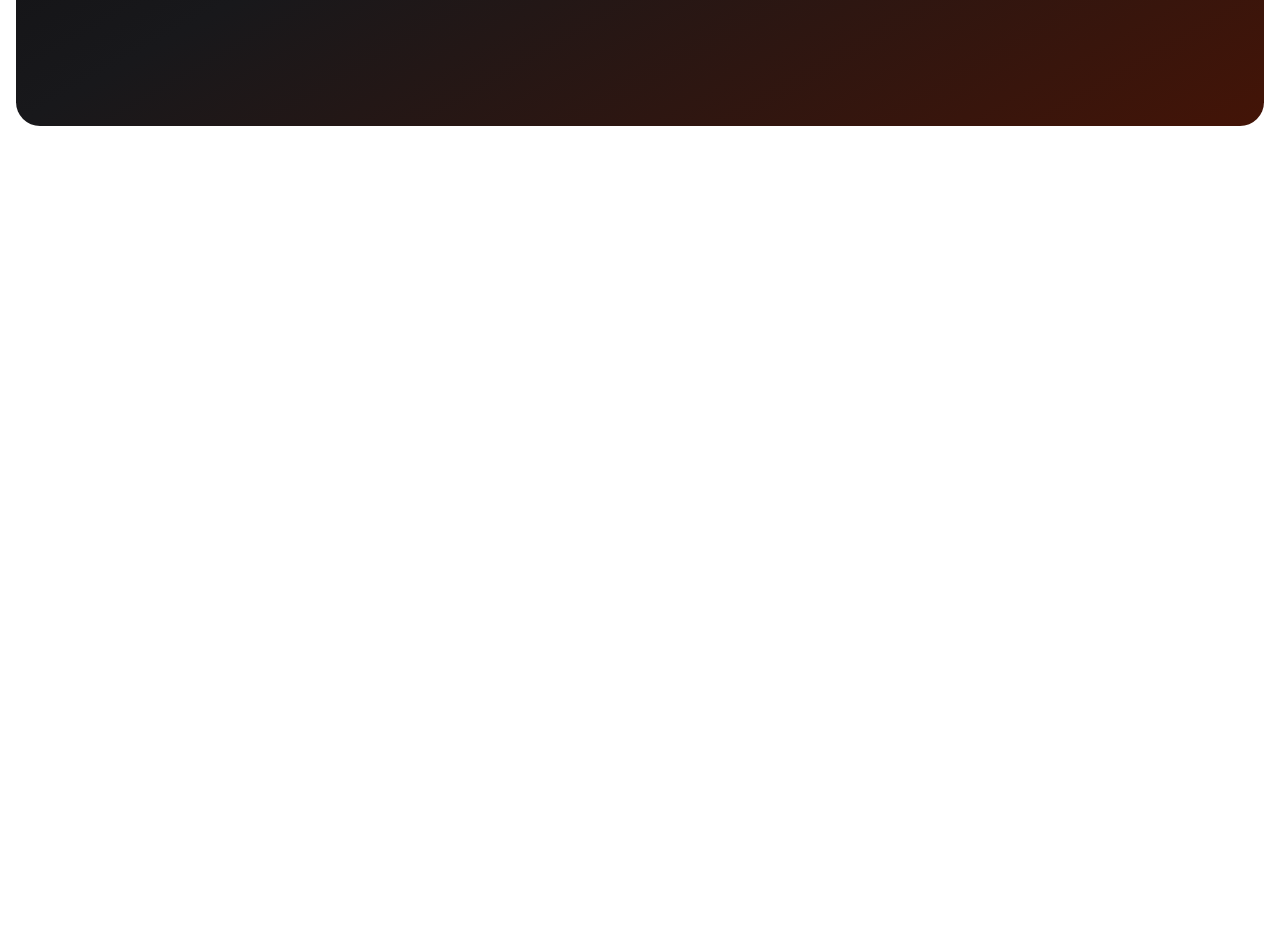
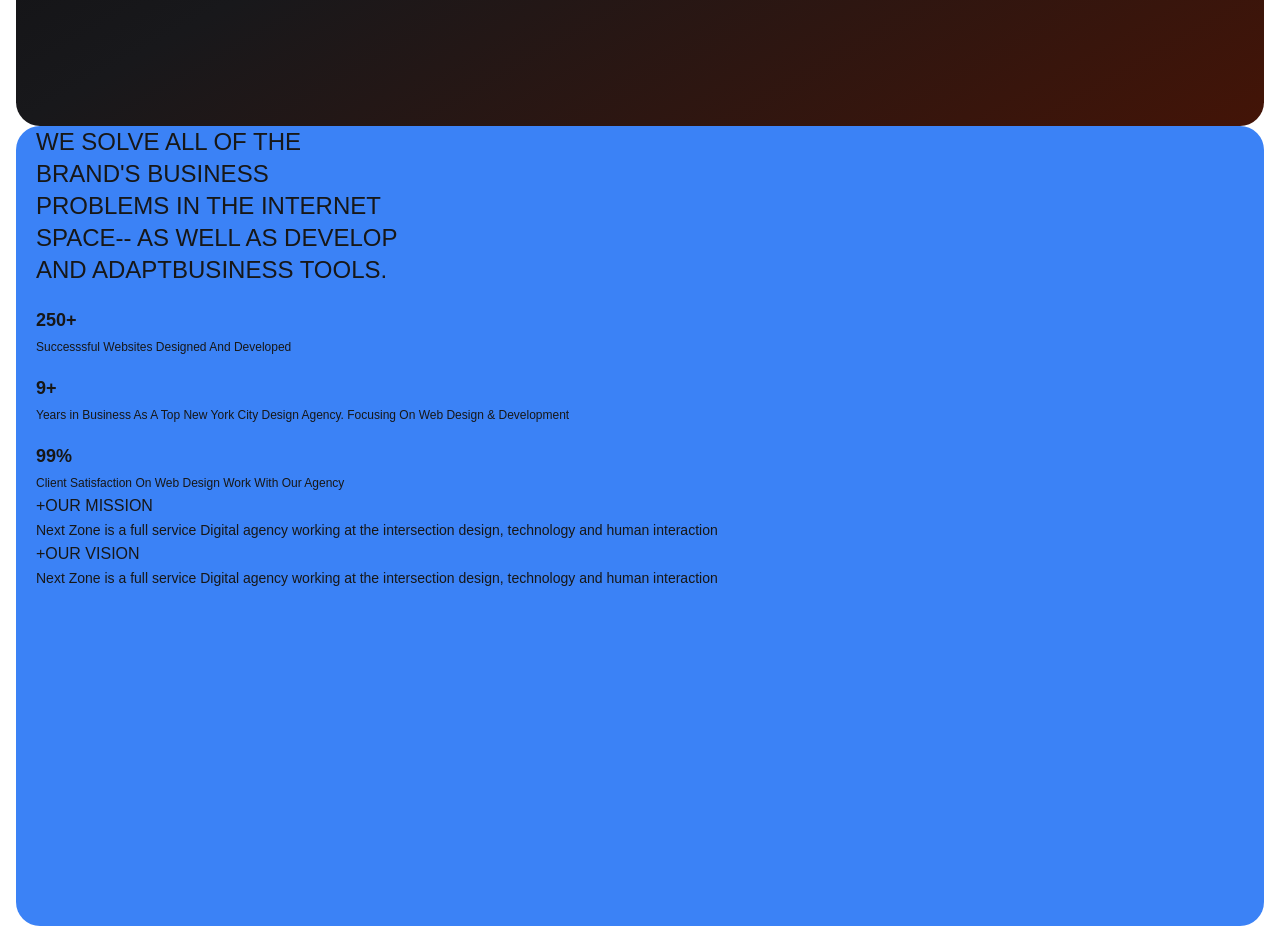
Before and after one commit to PriyanshuGo/agency-landing-pageUI, a Next.js app: page / in a window 1280 px wide. Shown: the part 660-1586 px from the top of the page. Before the commit the page ends 800 px from the top, so only its background shows below. Built offline with nearby package versions, Linux system fonts and the light colour scheme.

Commit message:
Basic  htmlstructure for content is done.

```diff
--- a/src/app/page.js
+++ b/src/app/page.js
@@ -1,5 +1,6 @@
 import HeroSection from "@/components/HeroSection";
 import Navbar from "@/components/Navbar";
+import Section1 from "@/components/Section1";
 import Image from "next/image";
 
 export default function Home() {
@@ -7,6 +8,7 @@ export default function Home() {
     <div>
       <Navbar />
       <HeroSection />
+      <Section1 />
     </div>
   );
 }
--- a/src/components/HeroSection.js
+++ b/src/components/HeroSection.js
@@ -27,7 +27,7 @@ function HeroSection() {
 
               <span className='text-lg'>5.0</span>
               <div className='flex text-orange-500 size-12 items-start m-0'>
-                {[...Array(5)].map((_, index) => (
+                {Array(5).fill(null).map((_, index) => (
                 <Star key={index} className='fill-current' />
                  ))}
               </div>
--- /dev/null
+++ b/src/components/Section1.js
@@ -0,0 +1,59 @@
+function Section1() {
+    return (
+      <div className="h-[100vh] box-border overflow-auto bg-blue-500 mx-4 rounded-3xl space-y-15">
+        <div className="space-y-5 mx-5">
+          <h1 className="text-2xl">
+            <span>WE SOLVE ALL OF THE </span> <br />
+            <span>BRAND'S BUSINESS</span> <br />
+            <span>
+             <span> PROBLEMS IN THE <span className="">INTERNET</span></span>
+            </span>{" "}
+            <br />
+            <span className="">
+              <span>SPACE</span>-- AS WELL AS DEVELOP
+            </span>{" "}
+            <br />
+            <span>
+              AND ADAPT<span className="">BUSINESS TOOLS.</span>
+            </span>
+          </h1>
+
+          <div className="flex flex-col space-y-4">
+            <div>
+              <p className="font-bold text-lg">250+</p>
+              <span className="text-xs">
+                Successsful Websites Designed And Developed
+              </span>
+            </div>
+            <div>
+              <p className="font-bold text-lg">9+</p>
+              <span className="text-xs">
+                Years in Business As A Top New York City Design Agency. Focusing
+                On Web Design & Development
+              </span>
+            </div>
+            <div>
+              <p className="font-bold text-lg">99%</p>
+              <span className="text-xs">
+                Client Satisfaction On Web Design Work With Our Agency
+              </span>
+            </div>
+          </div>
+        </div>
+
+        {/* MISSION BLOCK */}
+        <div className="mx-5">
+          <div>
+            <p>+OUR MISSION</p>
+            <span className="text-sm">Next Zone is a full service Digital agency working at the intersection design, technology and human interaction</span>
+          </div>
+          <div>
+            <p>+OUR VISION</p>
+            <span className="text-sm">Next Zone is a full service Digital agency working at the intersection design, technology and human interaction</span>
+          </div>
+        </div>
+      </div>
+    );
+  }
+
+  export default Section1;
```
